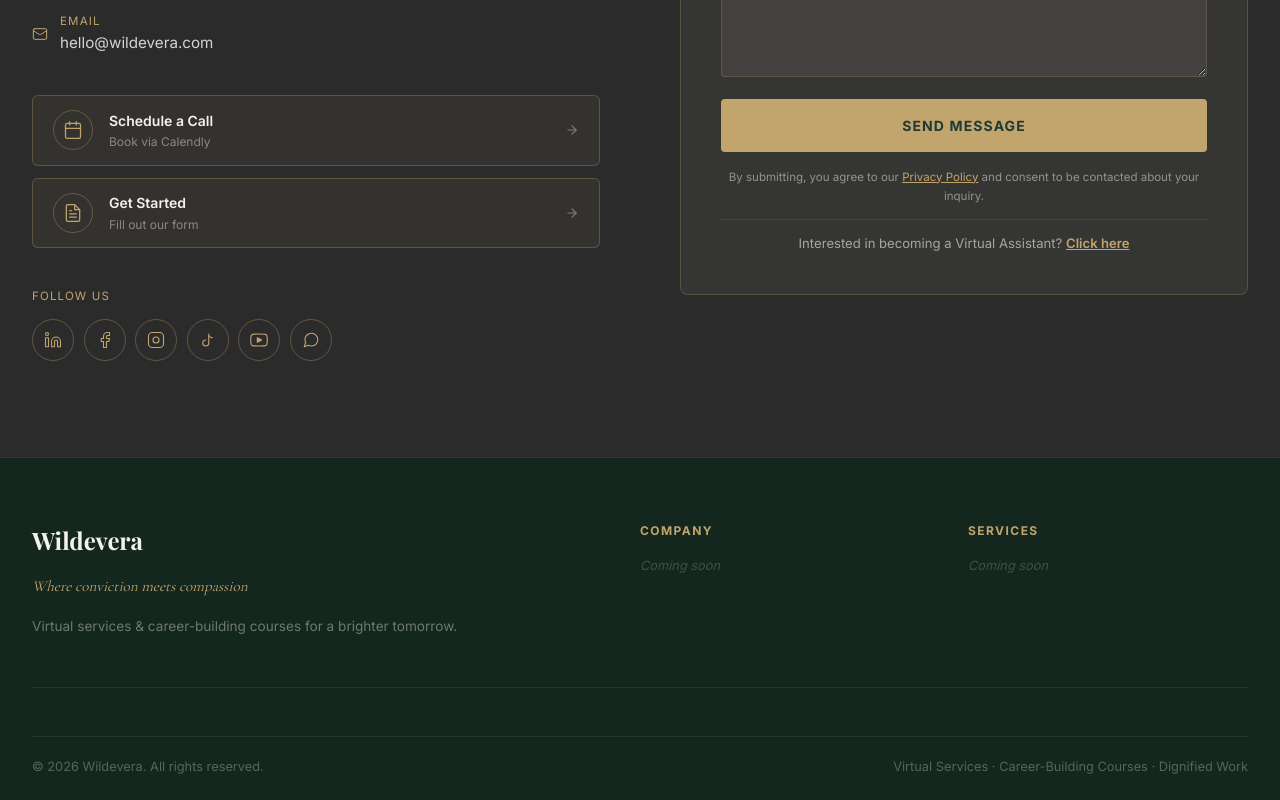
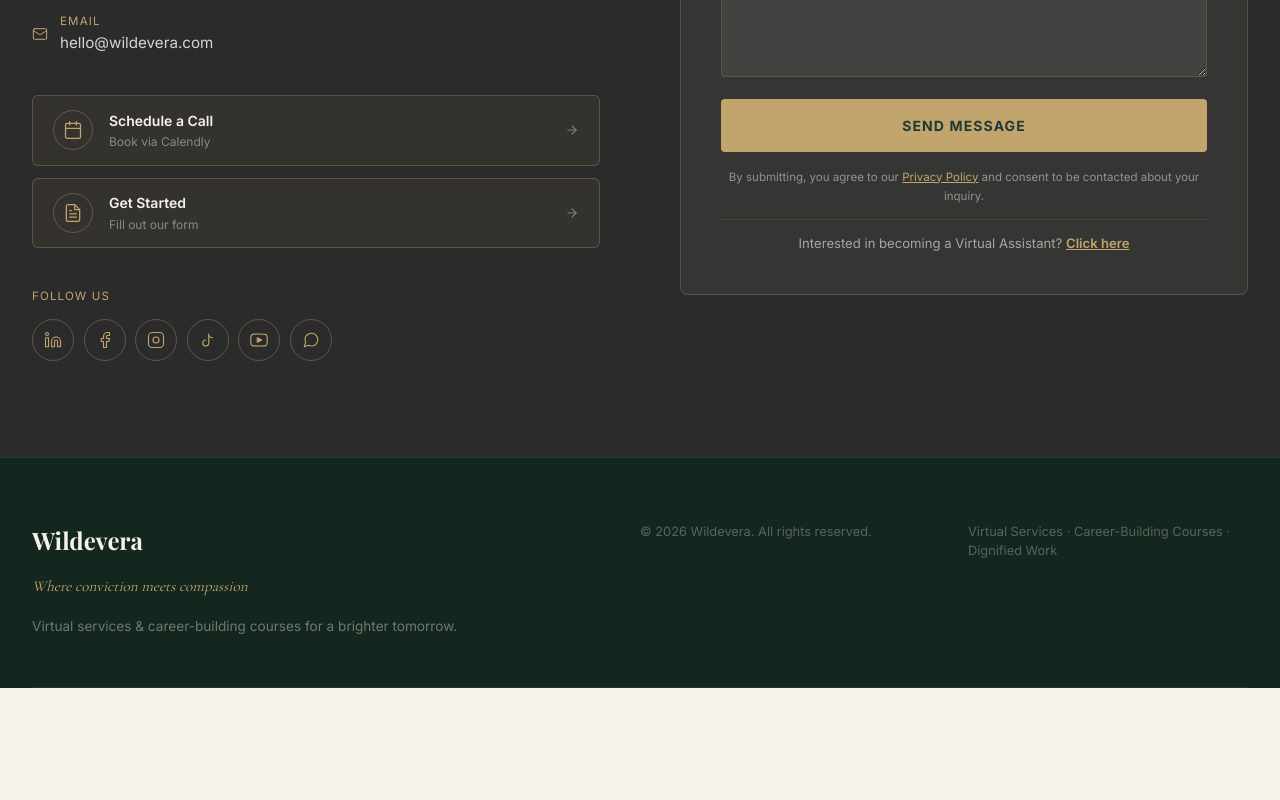
Before and after one commit to Lvnge/Wildevera, a Next.js app: page / in a window 1280 px wide. Shown: the part 5674-6474 px from the top of the page. After the commit the page ends 6410 px from the top, so only its background shows below. Built offline with nearby package versions, Linux system fonts and the light colour scheme; a web font is replaced by a local one.

Commit message:
Footer fix

```diff
--- a/src/app/page.tsx
+++ b/src/app/page.tsx
@@ -2461,7 +2461,7 @@
           </div>
 
           {/* Link columns — Portal removed until ready to launch */}
-          {[
+          {/*{[
             {
               title: "Company",
               links: [
@@ -2538,7 +2538,7 @@
         </div>
 
         {/* Bottom band: legal links + copyright */}
-        <div
+          {/*<div
           style={{
             borderTop: "1px solid rgba(245,242,236,0.08)",
             padding: "1.25rem 0 1.5rem",
@@ -2562,7 +2562,7 @@
           </p>
 
           {/* Legal links */}
-          <div
+          {/*          <div
             style={{
               display: "flex",
               gap: "1.5rem",
```
